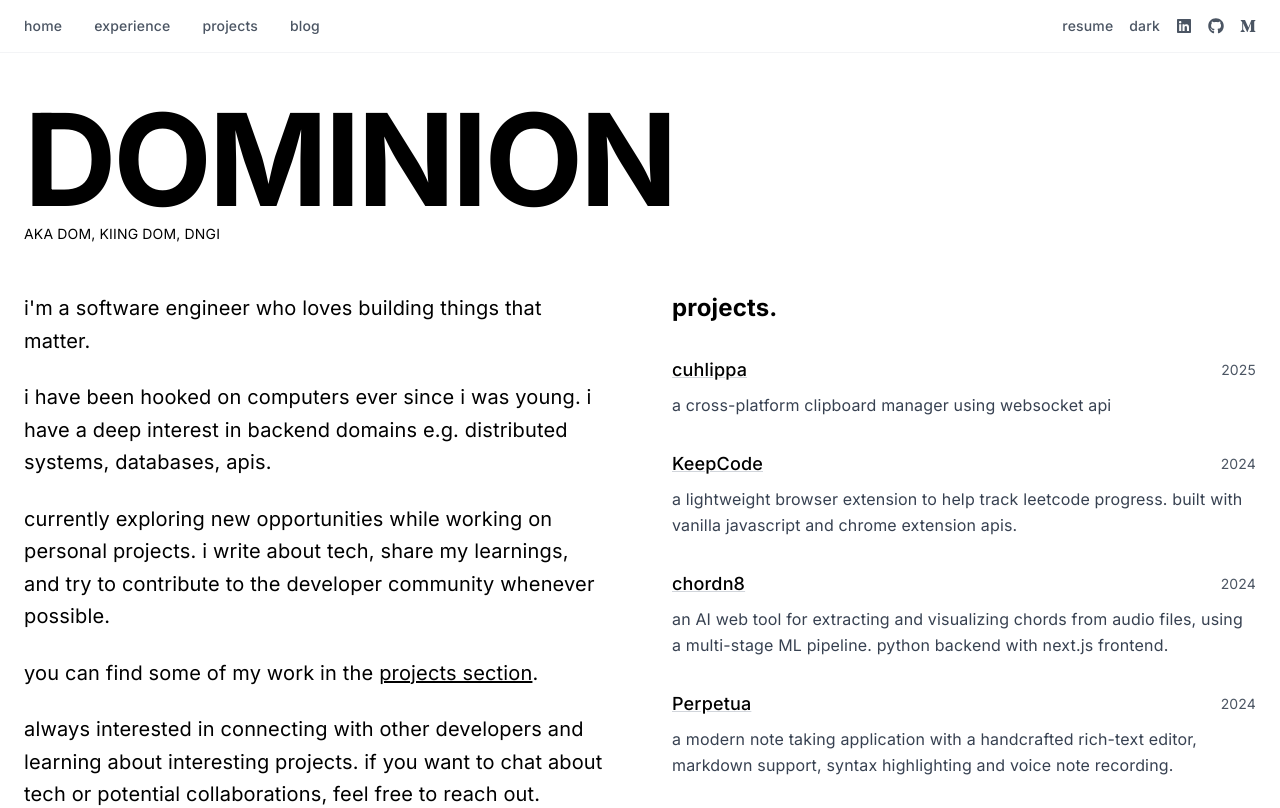
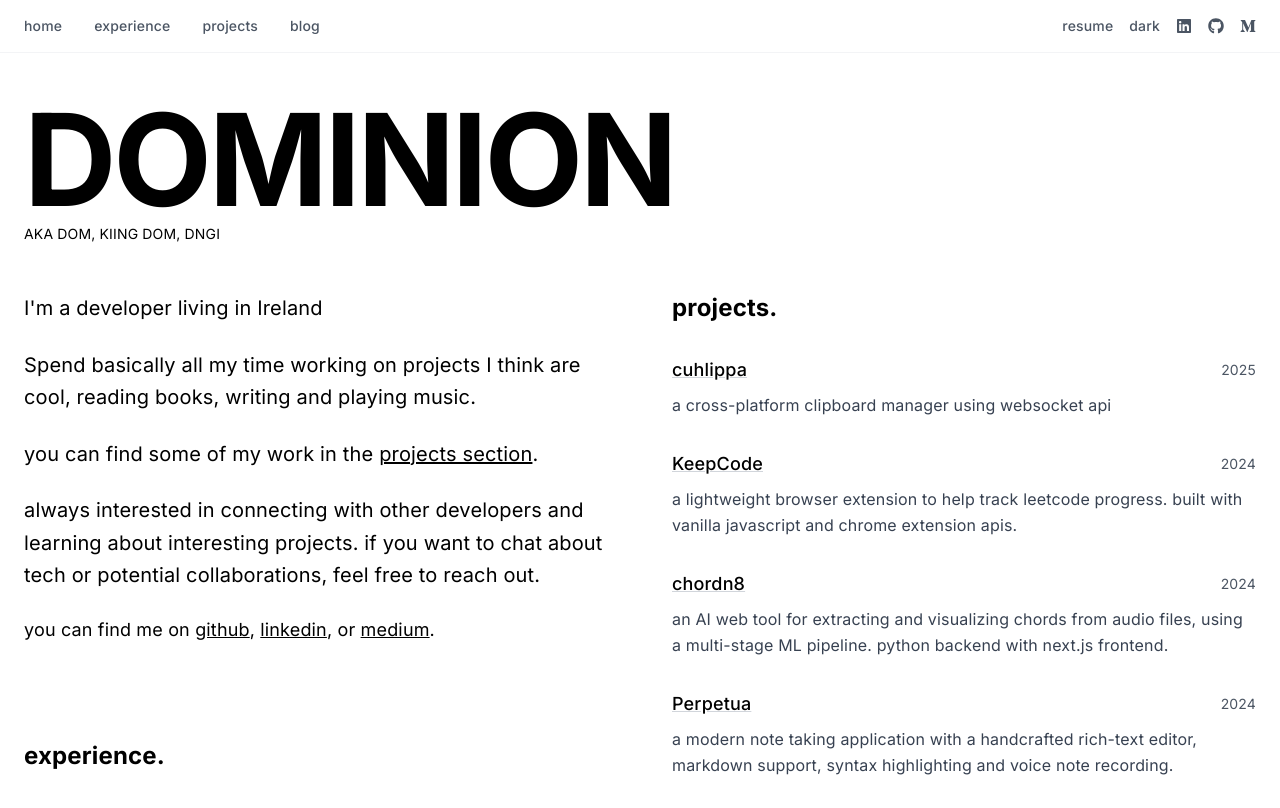
Before and after one commit to kiing-dom/dg-portfolio, a Next.js app: page / in a window 1280 px wide. Shown: the top 808 px of the page. Built offline with nearby package versions, Linux system fonts and the light colour scheme; no server answers; the database is empty.

Commit message:
update hero

```diff
--- a/src/components/Hero/HeroMinimalClean.tsx
+++ b/src/components/Hero/HeroMinimalClean.tsx
@@ -6,16 +6,10 @@ const Hero: React.FC = () => {
     <div className="pb-8">
       {/* Bio text */}
       <div className="text-xl leading-relaxed text-black dark:text-white space-y-6 max-w-none">
-        <p>i'm a software engineer who loves building things that matter.</p>
+        <p>I'm a developer living in Ireland</p>
 
         <p>
-          i have been hooked on computers ever since i was young. i have a deep interest in backend domains e.g. distributed systems, databases, apis.
-        </p>
-
-        <p>
-          currently exploring new opportunities while working on personal
-          projects. i write about tech, share my learnings, and try to
-          contribute to the developer community whenever possible.
+          Spend basically all my time working on projects I think are cool, reading books, writing and playing music.
         </p>
 
         <p>
```
